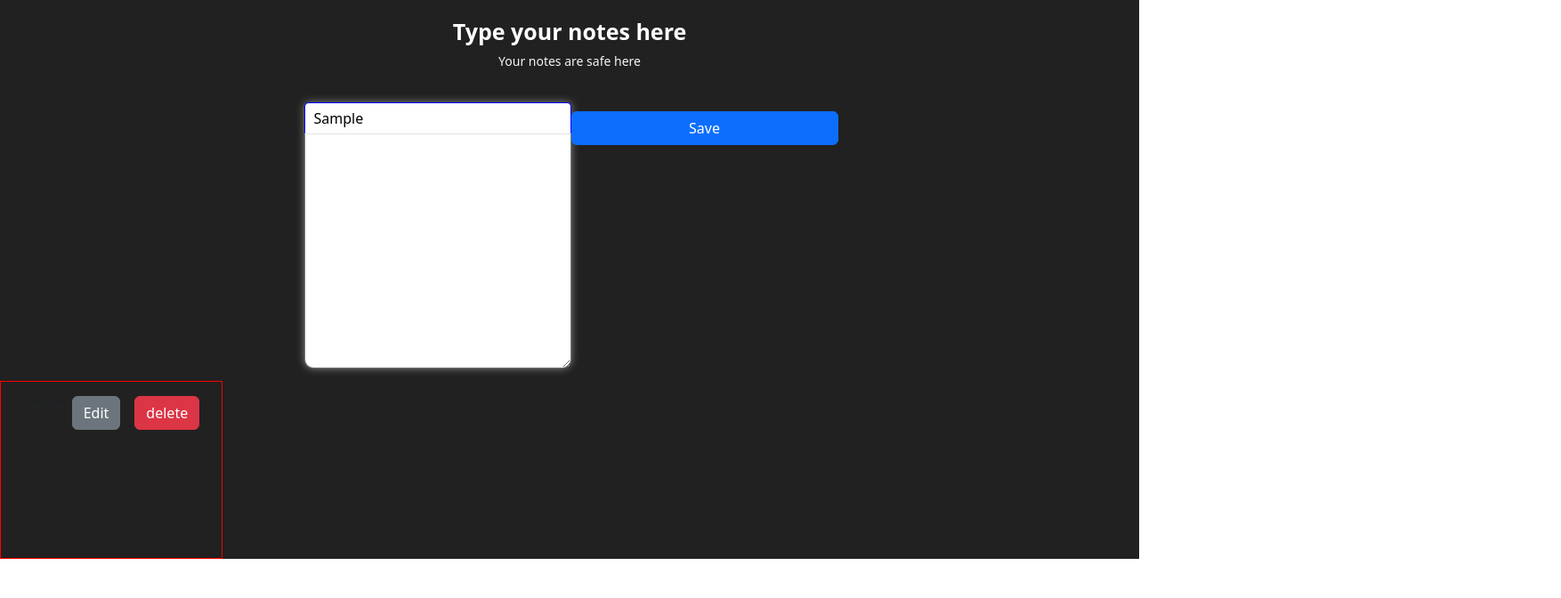
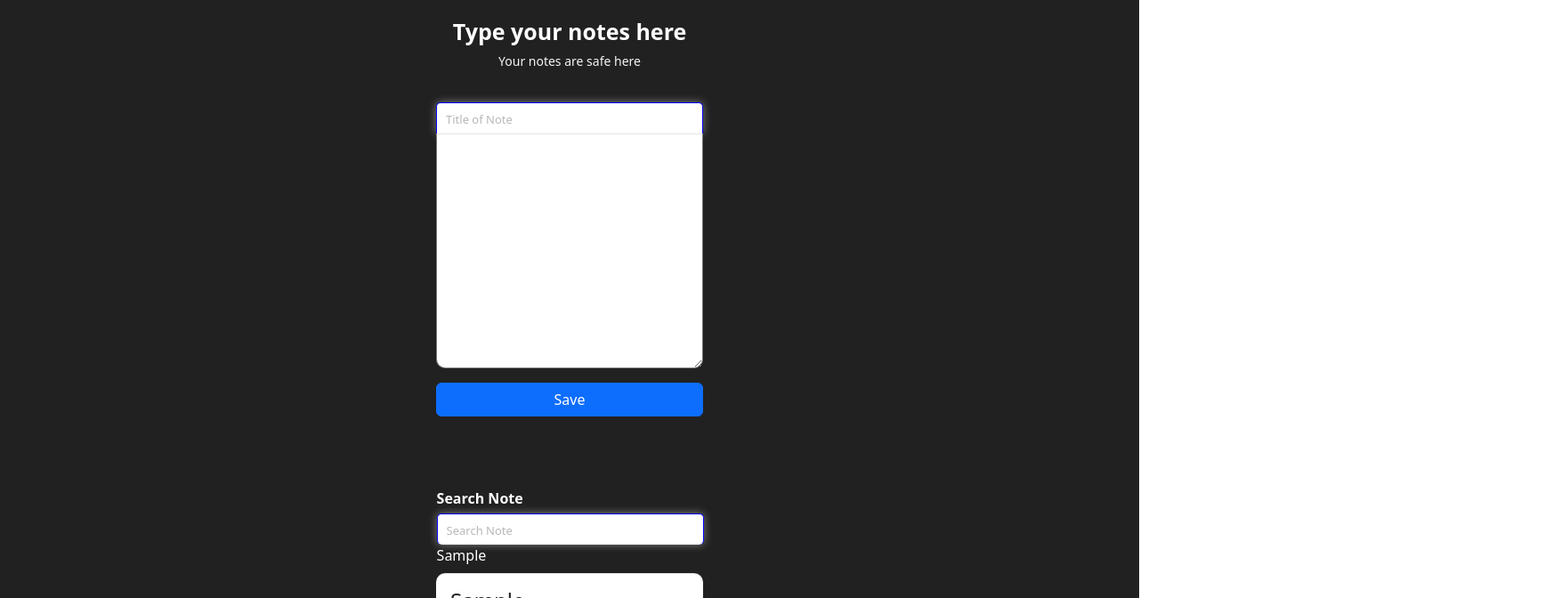
Before and after one commit to ChukwudiNebo/My-note-app, a React (Create React App) app: page / in a window 1280 px wide. Both pictures are taken after typing "Sample", "Sample" into the empty fields and a click on the button "Save". Shown: the top 672 px of the page at 89% size, 1754 px wide, since content can reach past the window. Built offline with nearby package versions, Linux system fonts and the light colour scheme.

Commit message:
i added a features like saving as a text file,search note, and fixed some bugs

```diff
--- a/package.json
+++ b/package.json
@@ -7,6 +7,7 @@
     "@testing-library/react": "^13.4.0",
     "@testing-library/user-event": "^13.5.0",
     "bootstrap": "^5.2.3",
+    "file-saver": "^2.0.5",
     "react": "^18.2.0",
     "react-bootstrap": "^2.7.2",
     "react-dom": "^18.2.0",
--- a/src/Note/Note.js
+++ b/src/Note/Note.js
@@ -1,20 +1,28 @@
-import React, { useState } from "react";
+import React, { useEffect, useState } from "react";
+import FileSaver from "file-saver";
 import "./note.css";
 
 const Note = (e) => {
+  const [searchTerm, setSearchTerm] = useState([]);
   const [notes, setNotes] = useState([]);
   const random = Math.random();
+  // const [title, setTitle] = useState({});
   const [textarea, setTextarea] = useState({
     id: random,
-    note: "",
+    title: "",
+    text: "",
   });
 
+  const { id, title, text } = textarea;
   const onChange = (e) => {
-    setTextarea({ id: textarea.id, note: e.target.value });
+    setTextarea({
+      ...textarea,
+      id: textarea.id,
+      [e.target.name]: e.target.value,
+    });
   };
-
   const onClick = () => {
-    if (!textarea.note) {
+    if (!text && !title) {
       console.log("empty");
     } else {
       //   const obj = notes.find((element) => element.id === textarea.id);
@@ -28,10 +36,11 @@ const Note = (e) => {
       } else {
         setNotes((prev) => [...prev, textarea]);
       }
-      setTextarea({ id: random, note: "" });
+      setTextarea({ text: "", title: "" });
     }
   };
 
+  // Edit notes
   const edit = (index) => {
     const obj = notes[index];
     setTextarea({ ...obj });
@@ -40,10 +49,31 @@ const Note = (e) => {
     // setTextarea((prev) => ({ ...prev, note: arr }));
   };
 
+  // Delete notes
   const deleteNote = (index) => {
     const removeItemFromArray = notes.filter((element, i) => index !== i);
     setNotes(removeItemFromArray);
   };
+
+  const filteredSearch = notes.filter((items) =>
+    items.title.toLowerCase().includes(searchTerm)
+  );
+
+  useEffect(() => {
+    localStorage.setItem("notes", JSON.stringify(notes));
+  }, [notes]);
+  const storedNotes = JSON.parse(localStorage.getItem("notes"));
+  useEffect(() => {
+    if (storedNotes) {
+      setNotes(storedNotes);
+    }
+  }, []);
+
+  const saveArrayToTextFile =()=>{
+    // console.log(notes)
+    const file = new Blob([JSON.stringify(notes,null,2)],{type:'text/plain;charset=utf-8'});
+    FileSaver.saveAs(file,'notes.txt')
+  }
 
   return (
     <>
@@ -53,24 +83,29 @@ const Note = (e) => {
           <p>Your notes are safe here</p>
         </div>
         <div className="d-flex flex-wrap justify-content-center note__section">
-          <form action="">
+          <form className="">
             <div>
               <div className="">
-                <input type="text" placeholder="Title of Notes" />
+                <input
+                  placeholder="Title of Note"
+                  name="title"
+                  value={textarea.title}
+                  onChange={(e) => onChange(e)}
+                />
               </div>
               <div className="">
                 <textarea
-                  name="textarea"
-                  id={textarea.id}
+                  name="text"
+                  // id={textarea.id}
                   cols={30}
                   rows={10}
-                  value={textarea.note}
+                  value={textarea.text}
                   onChange={(e) => onChange(e)}
                 />
               </div>
             </div>
           </form>
-          <div>
+          <div className="note__button">
             <div>
               <button
                 type="submit"
@@ -85,18 +120,50 @@ const Note = (e) => {
         {/*  */}
         <div>
           <div>
+            {notes.length && (
+              <div className="note__search-content">
+                <div>
+                  <label>Search Note</label>
+                </div>
+                <div>
+                  <input
+                    type="search"
+                    name=""
+                    id="note__array-searchbar"
+                    placeholder="Search Note"
+                    onChange={(e) => setSearchTerm(e.target.value)}
+                  />
+                </div>
+                <div>
+                  {!searchTerm ? (
+                    <div style={{ color: "white", fontSize: "12px" }}>
+                      No search note
+                    </div>
+                  ) : (
+                    filteredSearch.map((search, index) => (
+                      <div style={{ color: "white" }} key={index}>
+                        {search.title}
+                      </div>
+                    ))
+                  )}
+                </div>
+              </div>
+            )}
+          </div>
+
+          <div style={{ paddingBottom: "50px" }}>
             {notes.map((item, index) => (
-              <div
-                key={index}
-                className="d-flex p-3 my-2"
-                style={{
-                  border: "1px solid red",
-                  height: "200px",
-                  width: "250px",
-                }}
-              >
-                <p>{item.note}</p>
-                <div className="mx-2">
+              <div key={index} className="p-3 my-2 note__array">
+                <div className="note__array-paragraph">
+                  <div className="note__array-title">
+                    <h4>{item.title}</h4>
+                  </div>
+                  <div>
+                    <p>{item.text}</p>
+                  </div>
+                </div>
+                <div className="d-flex align-items-center justify-content-center">
+                  <div className="">
                     <button
                       className="btn-secondary btn"
                       onClick={() => edit(index)}
@@ -113,7 +180,13 @@ const Note = (e) => {
                     </button>
                   </div>
                 </div>
+              </div>
             ))}
+          </div>
+          <div>
+            <button className="btn btn-danger" onClick={saveArrayToTextFile}>
+              Save Notes as textFile
+            </button>
           </div>
         </div>
       </div>
--- a/src/Note/note.css
+++ b/src/Note/note.css
@@ -1,4 +1,128 @@
 @media screen and (min-width: 100px) {
+  .note {
+    background-color: rgba(0, 0, 0, 0.87);
+    margin-left: auto;
+    margin-right: auto;
+  }
+  .note__header {
+    padding: 20px;
+    padding-top: 40px;
+    text-align: center;
+  }
+  .note__header h3 {
+    color: white;
+    font-weight: bold;
+    font-size: 25px;
+  }
+  .note__header p {
+    color: whitesmoke;
+    font-size: 14px;
+  }
+  /* .note__section { */
+    /* position: relative;
+    top: 240px;
+    transform: translate(6%, -50%);
+    -webkit-transform: translate(6%, -50%);
+    -moz-transform: translate(6%, -50%);
+    -ms-transform: translate(6%, -50%);
+    -o-transform: translate(6%, -50%); */
+  /* } */
+  input {
+    width: 300px;
+    border: 1px solid blue;
+    border-bottom: none;
+    box-shadow: 0px 0px 10px rgba(245, 245, 245, 0.457);
+    padding: 5px;
+    padding-left: 10px;
+    padding-right: 10px;
+    border-top-left-radius: 5px;
+    border-top-right-radius: 5px;
+  }
+
+  input::placeholder {
+    font-size: 13px;
+    color: #77777787;
+    /* font-weight: bold; */
+  }
+
+  textarea:focus {
+    resize: none;
+    outline: unset;
+    border: unset;
+    width: 300px !important;
+    border-top: 1px solid #77777730;
+    /* box-shadow: 0px 0px 10px rgba(245, 245, 245, 0.457); */
+  }
+
+  textarea {
+    resize: none;
+    padding-top: 20px;
+    padding-left: 10px;
+    padding-right: 10px;
+    width: 300px;
+    border-top: 1px solid #77777730;
+    /* box-shadow: 0px 0px 10px rgba(245, 245, 245, 0.457); */
+    border-bottom-left-radius: 10px;
+    border-bottom-right-radius: 10px;
+  }
+
+  .btn-primary {
+    margin-top: 10px;
+    margin-bottom: 80px;
+    width: 300px;
+    margin-left: auto;
+    margin-right: auto;
+    font-weight: bold;
+  }
+
+  label {
+    color: white;
+    padding-bottom: 5px;
+    font-weight: bold;
+  }
+
+  .note__search-content {
+    padding-left: 17px;
+    width: 100%;
+    margin-left: auto;
+    margin-right: auto;
+  }
+
+  #note__array-searchbar {
+    margin-left: auto;
+    margin-right: auto;
+    border-bottom-left-radius: 5px;
+    border-bottom-right-radius: 5px;
+  }
+
+  .note__array-title {
+    border-bottom: 2px solid whitesmoke;
+    margin-bottom: 10px;
+  }
+
+  .note__array-paragraph {
+    border-bottom: 1px solid whitesmoke;
+    margin-bottom: 10px;
+  }
+
+  .note__array {
+    background-color: white;
+    border-top: 1px solid #77777730;
+    width: 300px;
+    margin-left: auto;
+    margin-right: auto;
+    border-radius: 10px;
+    -webkit-border-radius: 10px;
+    -moz-border-radius: 10px;
+    -ms-border-radius: 10px;
+    -o-border-radius: 10px;
+  }
+}
+@media screen and (min-width: 576px) {
+}
+@media screen and (min-width: 768px) {
+}
+@media screen and (min-width: 992px) {
   .note {
     background-color: rgba(0, 0, 0, 0.87);
     margin-left: auto;
@@ -17,16 +141,11 @@
     color: whitesmoke;
     font-size: 14px;
   }
-  .note__section {
-    margin-left: 3px;
+  /* .note__section { */
     /* position: relative;
-        left: 50%;
-        transform: translateX(-50%);
-        -webkit-transform: translateX(-50%);
-        -moz-transform: translateX(-50%);
-        -ms-transform: translateX(-50%);
-        -o-transform: translateX(-50%); */
-  }
+    top: 240px;
+    transform: translate(38%, -50%); */
+  /* } */
   input {
     width: 300px;
     border: 1px solid blue;
@@ -45,13 +164,23 @@
     /* font-weight: bold; */
   }
 
+  textarea:focus {
+    resize: none;
+    outline: unset;
+    border: unset;
+    width: 300px !important;
+    border-top: 1px solid #77777730;
+    /* box-shadow: 0px 0px 10px rgba(245, 245, 245, 0.457); */
+  }
+
   textarea {
+    resize: none;
     padding-top: 20px;
     padding-left: 10px;
     padding-right: 10px;
     width: 300px;
     border-top: 1px solid #77777730;
-    box-shadow: 0px 0px 10px rgba(245, 245, 245, 0.457);
+    /* box-shadow: 0px 0px 10px rgba(245, 245, 245, 0.457); */
     border-bottom-left-radius: 10px;
     border-bottom-right-radius: 10px;
   }
@@ -64,12 +193,63 @@
     margin-right: auto;
     font-weight: bold;
   }
+
+  label {
+    color: white;
+    padding-bottom: 5px;
+    font-weight: bold;
+  }
+
+  .note__search-content {
+    padding-left: 17px;
+    width: 100%;
+    position: relative;
+    left: 37%;
+    margin-left: auto;
+    margin-right: auto;
+  }
+
+  #note__array-searchbar {
+    margin-left: auto;
+    margin-right: auto;
+    border-bottom-left-radius: 5px;
+    border-bottom-right-radius: 5px;
+  }
+
+  .note__array-title {
+    border-bottom: 2px solid whitesmoke;
+    margin-bottom: 10px;
+  }
+
+  .note__array-paragraph {
+    border-bottom: 1px solid whitesmoke;
+    margin-bottom: 10px;
+  }
+
+  .note__array {
+    background-color: white;
+    border-top: 1px solid #77777730;
+    width: 300px;
+    margin-left: auto;
+    margin-right: auto;
+    border-radius: 10px;
+    -webkit-border-radius: 10px;
+    -moz-border-radius: 10px;
+    -ms-border-radius: 10px;
+    -o-border-radius: 10px;
+  }
+  .note__button{
+    width: 100%;
+    margin-left: 490px;
+    margin-right: auto;
+    /* position: relative;
+    top: 100px;
+    transform: translate(38.2%, -60%);
+    -webkit-transform: translate(38.2%, -60%);
+    -moz-transform: translate(38.2%, -60%);
+    -ms-transform: translate(38.2%, -60%);
+    -o-transform: translate(38.2%, -60%); */
 }
-@media screen and (min-width: 576px) {
-}
-@media screen and (min-width: 768px) {
-}
-@media screen and (min-width: 992px) {
 }
 @media screen and (min-width: 1200px) {
 }
```
Also changed, not shown: 1 other file (tests, documents, lock files or other folders). Lines whose indentation alone changed are shown as unchanged.
